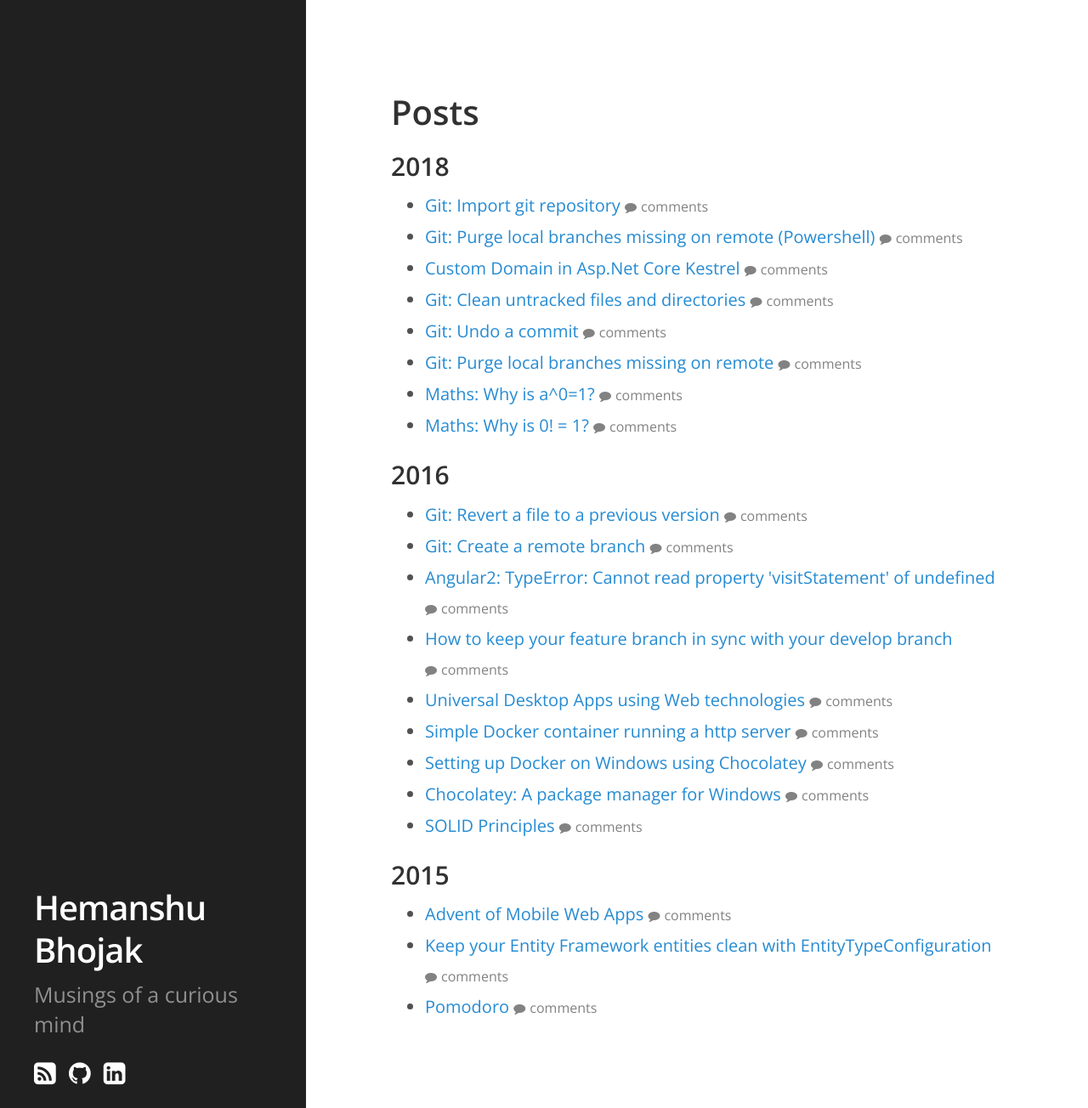
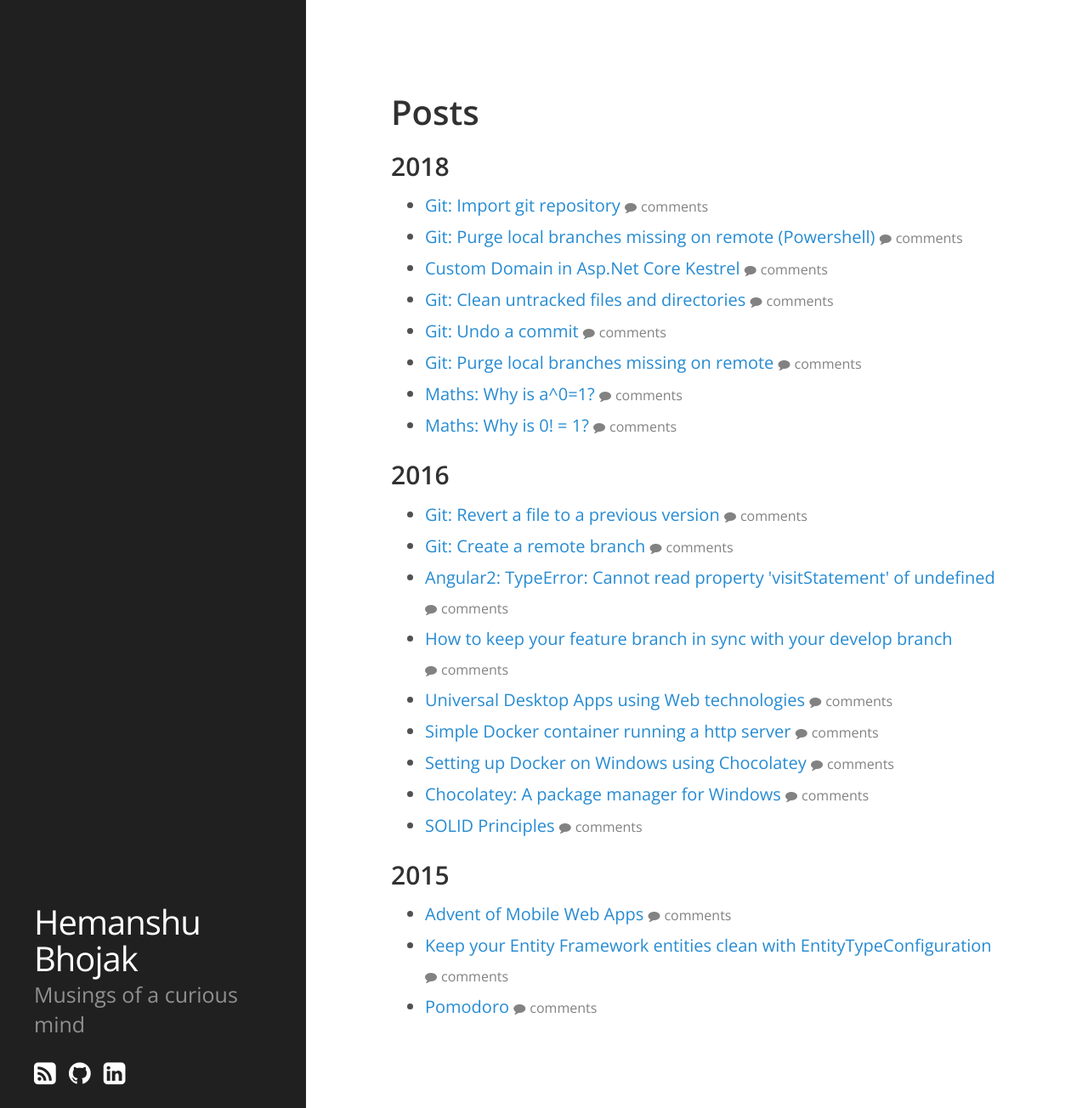
Before and after one commit to technoheman/hemanshubhojak.com, a Jekyll site: the page built from index.html, in a window 1280 px wide and 1304 px high. Shown: the whole window at 85% size. Built offline with Jekyll 4.4.1, drawn with Linux system fonts in a browser that asks for light colours; comment, search, counter and statistics services are not loaded.

Commit message:
SEO optimization

```diff
--- a/_includes/sidebar.html
+++ b/_includes/sidebar.html
@@ -1,11 +1,11 @@
 <div class="sidebar">
   <div class="container sidebar-sticky">
     <div class="sidebar-about">
-      <h1>
+      <div class="blog-title">
         <a href="/">
           {{ site.title }}
         </a>
-      </h1>
+      </div>
       <p class="lead">{{ site.description }}</p>
     </div>
 
--- a/_sass/_hyde.scss
+++ b/_sass/_hyde.scss
@@ -13,7 +13,6 @@
  * https://github.com/poole/hyde.
  */
 
-
 /*
  * Contents
  *
@@ -24,7 +23,6 @@
  * Themes
  */
 
-
 /*
  * Global resets
  *
@@ -32,7 +30,7 @@
  */
 
 html {
-  font-family: 'Open Sans', sans-serif;
+  font-family: "Open Sans", sans-serif;
 }
 @media (min-width: 48em) {
   html {
@@ -45,7 +43,6 @@
   }
 }
 
-
 /*
  * Sidebar
  *
@@ -56,20 +53,21 @@
 .sidebar {
   text-align: center;
   padding: 0.5rem;
-  color: rgba(255,255,255,.5);
+  color: rgba(255, 255, 255, 0.5);
   background-color: #202020;
 }
 
 /* About section */
-.sidebar-about h1 {
+.sidebar-about .blog-title a {
   color: #fff;
   margin-top: 0;
   font-size: 1rem;
+  font-weight: 300;
   letter-spacing: -1px;
 }
 
 .lead {
-  font-size: 0.75rem;
+  font-size: 0.5rem;
   font-weight: 300;
   margin-bottom: 1em;
   display: none;
@@ -86,7 +84,7 @@
     padding: 2rem 1rem;
   }
 
-  .sidebar-about h1 {
+  .sidebar-about .blog-title a {
     font-size: 2rem;
   }
 
@@ -96,7 +94,7 @@
   }
 
   .sidebar-nav {
-    margin: 2rem 0 .5rem;
+    margin: 2rem 0 0.5rem;
   }
 }
 
@@ -112,7 +110,7 @@
 
 .sidebar-nav-item {
   display: inline;
-  letter-spacing: .5em;
+  letter-spacing: 0.5em;
   line-height: 1.75;
 }
 a.sidebar-nav-item:hover,
@@ -123,25 +121,24 @@
   font-weight: bold;
 }
 
-.fa::before{
+.fa::before {
   font: normal normal normal 14px/1 FontAwesome;
 }
 
-.linkedin::before{
+.linkedin::before {
   content: "\f08c";
   font-size: 1.5em;
 }
 
-.github::before{
+.github::before {
   content: "\f09b";
   font-size: 1.5em;
 }
 
-.rss::before{
+.rss::before {
   content: "\f143";
   font-size: 1.5em;
 }
-
 
 /* Sticky sidebar
  *
@@ -152,12 +149,11 @@
 @media (min-width: 48em) {
   .sidebar-sticky {
     position: absolute;
-    right:  1rem;
+    right: 1rem;
     bottom: 1rem;
-    left:   1rem;
+    left: 1rem;
   }
 }
-
 
 /* Container
  *
@@ -166,7 +162,7 @@
  */
 
 .content {
-  padding-top:    4rem;
+  padding-top: 4rem;
   padding-bottom: 4rem;
 }
 
@@ -184,7 +180,6 @@
     margin-right: 4rem;
   }
 }
-
 
 /*
  * Reverse layout
@@ -209,8 +204,6 @@
     margin-right: 22rem;
   }
 }
-
-
 
 /*
  * Themes
```
